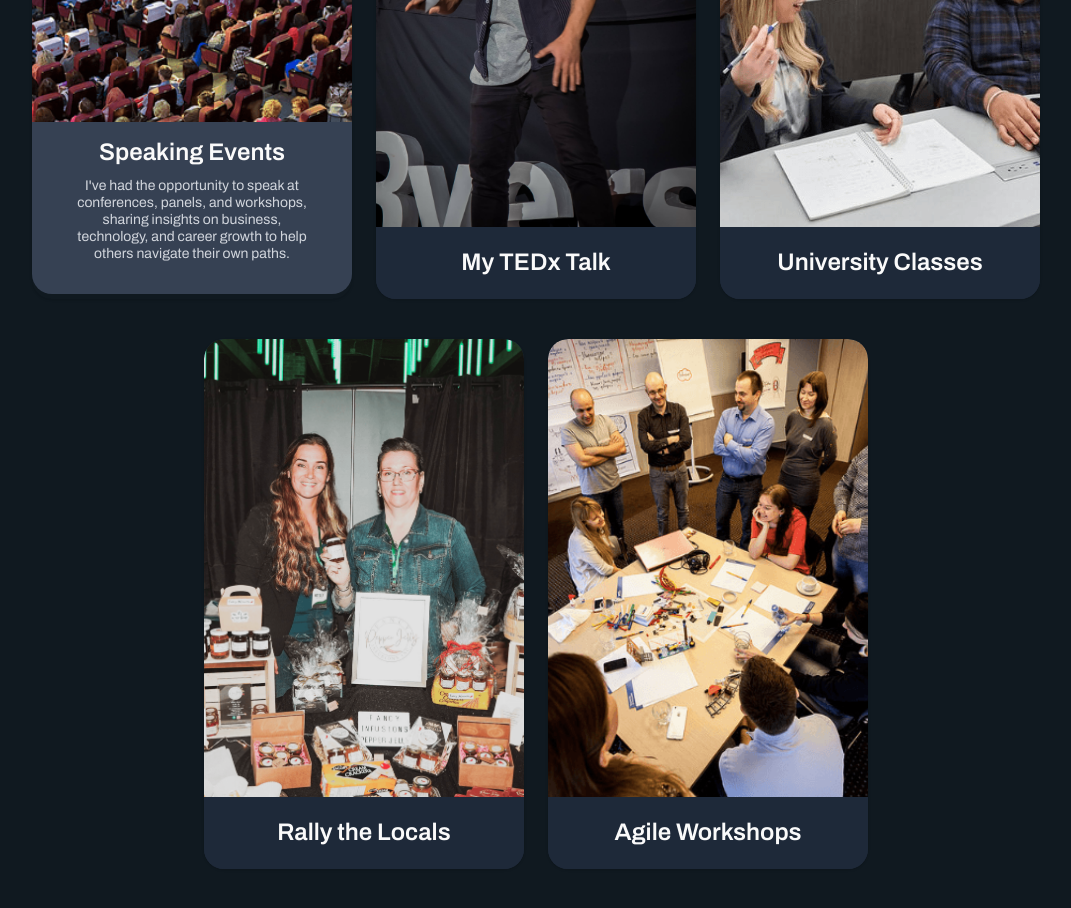
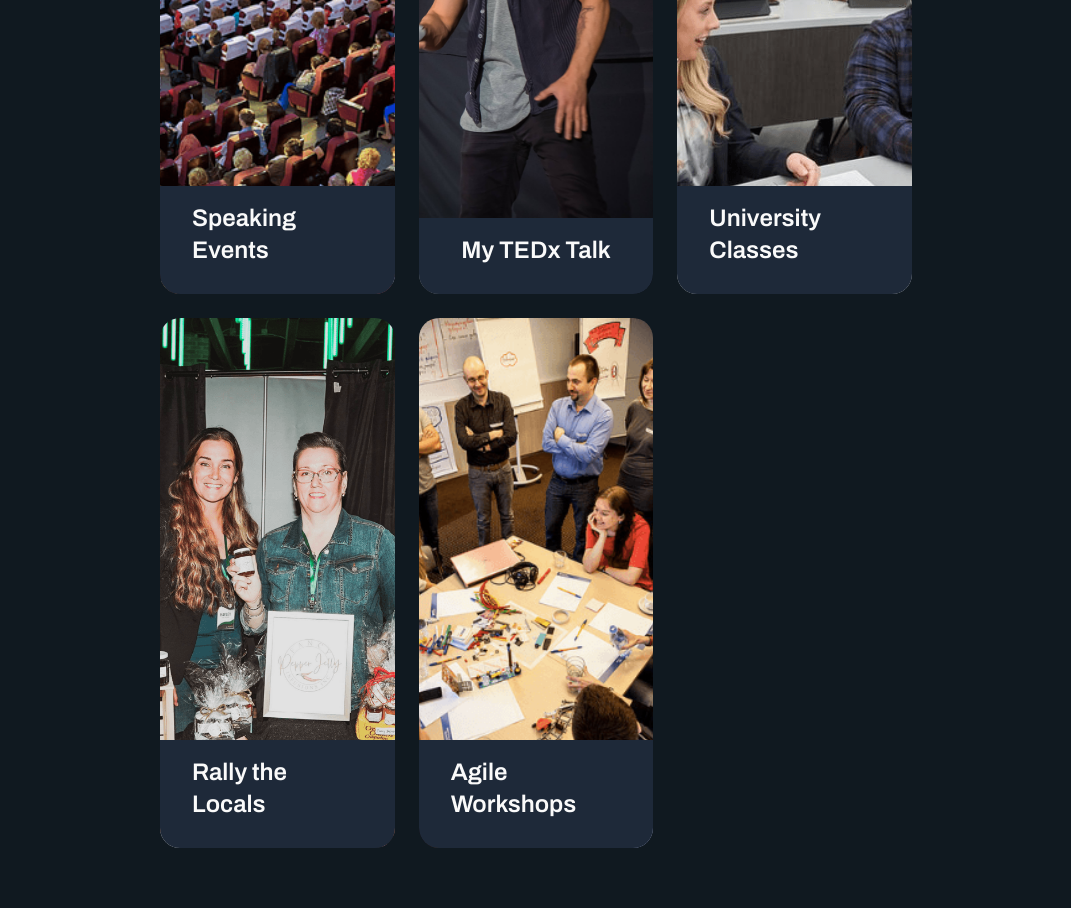
Before and after one commit to ReAlfz/chris-portfolio, a Next.js app: page /portfolio in a window 1280 px wide. Shown: the part 1820-2728 px from the top of the page, without its empty margins (104-1175 px from the left). Built offline with nearby package versions, Linux system fonts and the light colour scheme.

Commit message:
updated: portfolio animation in hover category

```diff
--- a/src/components/portfolio/category_section.tsx
+++ b/src/components/portfolio/category_section.tsx
@@ -13,20 +13,57 @@ const archivo = Archivo({
 });
 
 export default function CategorySection() {
+    const listCategoy = [
+        {
+            "title": "Speaking Events",
+            "description": "I've had the opportunity to speak at conferences, panels, and workshops, sharing insights on business, technology, and career growth to help others navigate their own paths.",
+            "alt": "Speaking Events",
+            "image": speakEvent,
+        },
+        {
+            "title": "My TEDx Talk",
+            "description": "I've had the opportunity to speak at conferences, panels, and workshops, sharing insights on business, technology, and career growth to help others navigate their own paths.",
+            "alt": "My TEDx Talk",
+            "image": tedTalk,
+        },
+        {
+            "title": "University Classes",
+            "description": "I've had the opportunity to speak at conferences, panels, and workshops, sharing insights on business, technology, and career growth to help others navigate their own paths.",
+            "alt": "University Classes",
+            "image": uniClass,
+        },
+        {
+            "title": "Rally the Locals",
+            "description": "I've had the opportunity to speak at conferences, panels, and workshops, sharing insights on business, technology, and career growth to help others navigate their own paths.",
+            "alt": "Rally the Locals",
+            "image": rallyLocal,
+        },
+        {
+            "title": "Agile Workshops",
+            "description": "I've had the opportunity to speak at conferences, panels, and workshops, sharing insights on business, technology, and career growth to help others navigate their own paths.",
+            "alt": "Agile Workshops",
+            "image": agileWork,
+        },
+    ];
     return (
-        <section
-            className="bg-ink px-6 py-16 md:px-12 md:pb-28 md:pt-35"
-            data-name="Content"
-            data-node-id="362:935"
-        >
-            <h2
-                className={`mb-16 text-center text-display font-semibold leading-[1.2] text-on-brand ${archivo.className}`}
-            >
+        <section className="bg-ink px-6 py-16 md:px-12 md:pb-28 md:pt-35">
+            <h2 className={`mb-16 text-center text-display font-semibold leading-[1.2] text-on-brand ${archivo.className}`}>
                 Categories
             </h2>
 
-            <div className="mx-auto flex max-w-252 flex-col items-center gap-10">
-                <div className="grid w-full grid-cols-1 justify-items-center gap-x-6 gap-y-10 md:grid-cols-3">
+            <div className="grid grid-cols-3 gap-6 px-54">
+                {listCategoy.map((item, index) => {
+                    return (
+                        <CategoryCard
+                            key={index}
+                            title={item.title}
+                            imageSrc={item.image}
+                            alt={item.alt}
+                            description={item.description}
+                        />
+                    );
+                })}
+                {/* <div className="grid w-full grid-cols-1 justify-items-center gap-x-6 gap-y-10 md:grid-cols-3">
                     <CategoryCard
                         title="Speaking Events"
                         imageSrc={speakEvent}
@@ -62,7 +99,7 @@ export default function CategorySection() {
                         imageHeight={458}
                         alt="Agile workshops"
                     />
-                </div>
+                </div> */}
             </div>
         </section>
     );
--- a/src/components/portfolio/widget/category_card.tsx
+++ b/src/components/portfolio/widget/category_card.tsx
@@ -7,96 +7,32 @@ const archivo = Archivo({
     subsets: ["latin"],
 });
 
-
-export default function CategoryCard({
-    title,
-    imageSrc,
-    imageHeight,
-    alt,
-    expanded,
-    description,
-    href,
-}: {
+interface categoryProps {
     title: string;
     imageSrc: StaticImageData;
-    imageHeight: 463 | 458;
     alt: string;
-    expanded?: boolean;
-    description?: string;
-    /** If set, the whole card becomes a link (used for Rally → `/rally-the-local`). */
-    href?: string;
-}) {
-    const h = imageHeight;
-    const SPEAKING_OVERLAP = 105;
+    description: string;
+    link?: string;
+}
 
-    if (expanded && description) {
+export default function CategoryCard({ title, imageSrc, alt, description, link }: categoryProps) {
     return (
-            <article className="relative w-full max-w-[320px] shrink-0 overflow-visible rounded-[20px] shadow-sm">
-                <div
-                    className="relative w-full overflow-hidden rounded-t-[20px]"
-                    style={{ height: h }}
-                >
+        <div className="group relative h-132.5 rounded-[20px]">
             <Image
+                className="absolute rounded-[20px] h-full w-full object-cover"
                 src={imageSrc}
                 alt={alt}
-                        fill
-                        className="object-cover"
-                        sizes="320px"
             />
-                    <div className="pointer-events-none absolute left-71 top-92">
-                        <svg width="36" height="36" viewBox="0 0 36 36" fill="none" xmlns="http://www.w3.org/2000/svg">
-                            <g clip-path="url(#clip0_382_2686)">
-                                <path d="M28.6899 14.33V19.16L26.6899 18.73V13.24C25.9361 12.9002 25.1571 12.6193 24.3599 12.4V18.22L22.3599 17.79V12C21.2599 11.82 20.1799 11.7 19.2799 11.64V17.15L17.2799 16.72V4.33996C17.2538 3.67416 16.9662 3.04552 16.4794 2.59055C15.9926 2.13558 15.346 1.89101 14.6799 1.90996C14.0139 1.89101 13.3672 2.13558 12.8804 2.59055C12.3936 3.04552 12.106 3.67416 12.0799 4.33996V19.86L10.0799 20.86V15.6L7.74991 13.21C7.21927 12.6799 6.49993 12.3822 5.74991 12.3822C4.99989 12.3822 4.28055 12.6799 3.74991 13.21C3.21665 13.7571 2.91821 14.4909 2.91821 15.255C2.91821 16.019 3.21665 16.7528 3.74991 17.3L9.74991 24.4C9.91576 25.8878 10.3891 27.3248 11.1399 28.62C11.676 29.6755 12.4291 30.6059 13.3499 31.35V33.91H27.7899V30.62C29.8089 28.2564 30.878 25.2272 30.7899 22.12V16.12C30.176 15.4291 29.4693 14.8267 28.6899 14.33Z" fill="white" />
-                            </g>
-                            <defs>
-                                <clipPath id="clip0_382_2686">
-                                    <rect width="36" height="36" fill="white" />
-                                </clipPath>
-                            </defs>
-                        </svg>
-
+            <div className="absolute bg-[#1E2939] inset-x-0 bottom-0 flex flex-col gap-3 justify-center items-center rounded-b-[20px] px-8 py-4">
+                <h6 className={`text-2xl font-semibold text-[#FAFAFA] ${archivo.className}`}>
+                    {title}
+                </h6>
+                <div className="overflow-hidden max-h-0 group-hover:max-h-25 transition-all duration-300">
+                    <span className={`block text-sm text-[#D1D5DC] text-center font-semibold ${archivo.className}`}>
+                        {description}
+                    </span>
                 </div>
             </div>
-                <div
-                    className="relative z-10 flex min-h-43 w-full flex-col items-center rounded-b-[20px] bg-card-bar-active px-4 pb-5 pt-4 text-center text-on-brand"
-                    style={{ marginTop: -SPEAKING_OVERLAP }}
-                >
-                    <h3 className={`text-2xl font-semibold leading-[1.2] ${archivo.className}`}>
-                        {title}
-                    </h3>
-                    <p
-                        className={`mt-3 max-w-61.5 text-sm font-normal leading-[1.2] text-border ${archivo.className}`}
-                    >
-                        {description}
-                    </p>
         </div>
-            </article>
     );
 }
-
-    const card = (
-        <article className="w-full max-w-[320px] shrink-0 overflow-hidden rounded-[20px] bg-card-bar shadow-sm transition-opacity hover:opacity-95">
-            <div className="relative w-full overflow-hidden rounded-t-[20px]" style={{ height: h }}>
-                <Image src={imageSrc} alt={alt} fill className="object-cover" sizes="320px" />
-            </div>
-            <div
-                className={`flex h-18 w-full flex-col items-center justify-center bg-card-bar px-4 text-center text-on-brand ${archivo.className}`}
-            >
-                <h3 className="text-2xl font-semibold leading-[1.2]">{title}</h3>
-            </div>
-        </article>
-    );
-
-    if (href) {
-        return (
-            <Link
-                href={href}
-                className="block w-full max-w-[320px] shrink-0 rounded-[20px] focus-visible:outline focus-visible:outline-offset-2 focus-visible:outline-brand"
-            >
-                {card}
-            </Link>
-        );
-    }
-
-    return card;
-}
```
Lines whose indentation alone changed are shown as unchanged.
